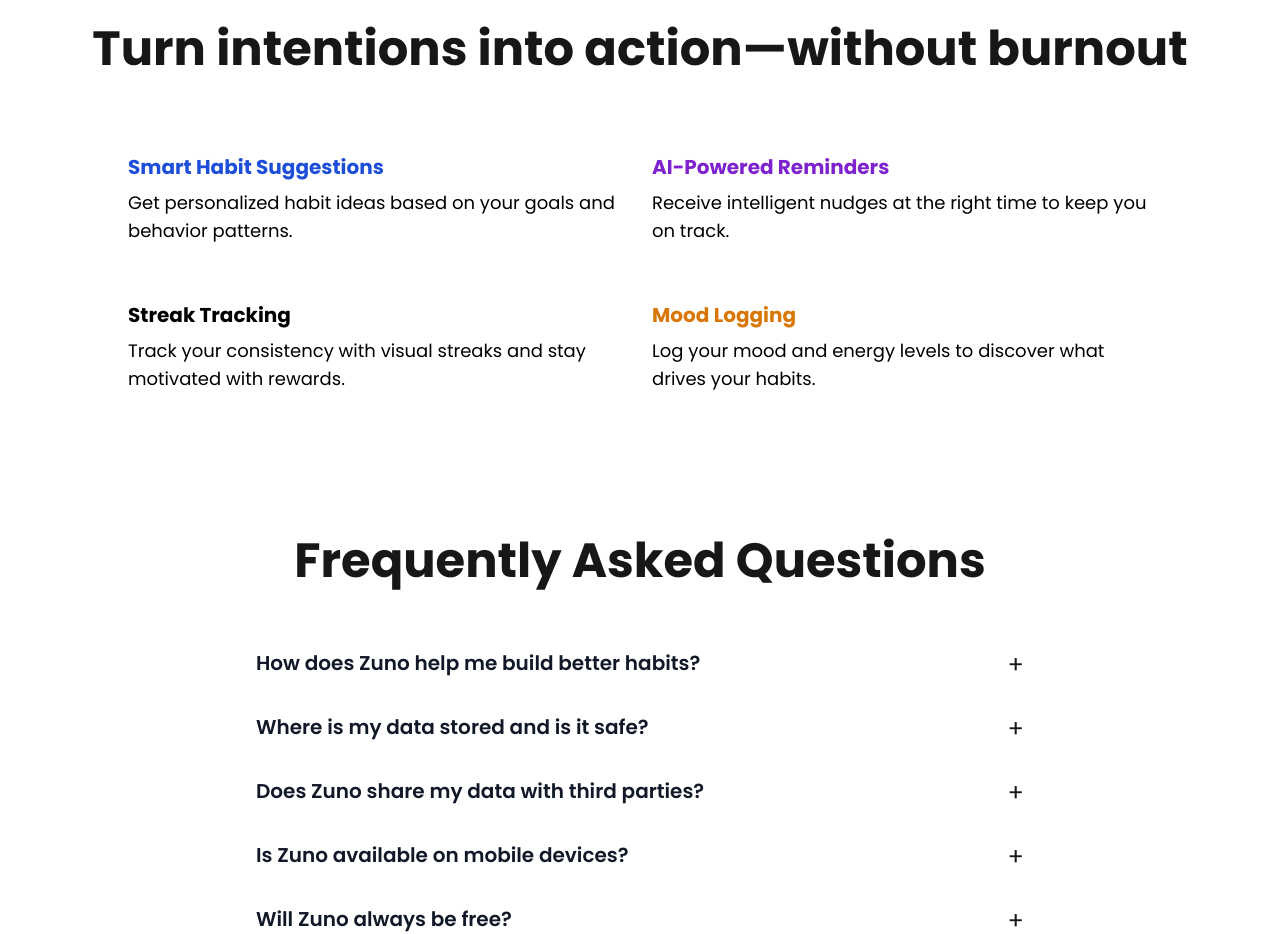
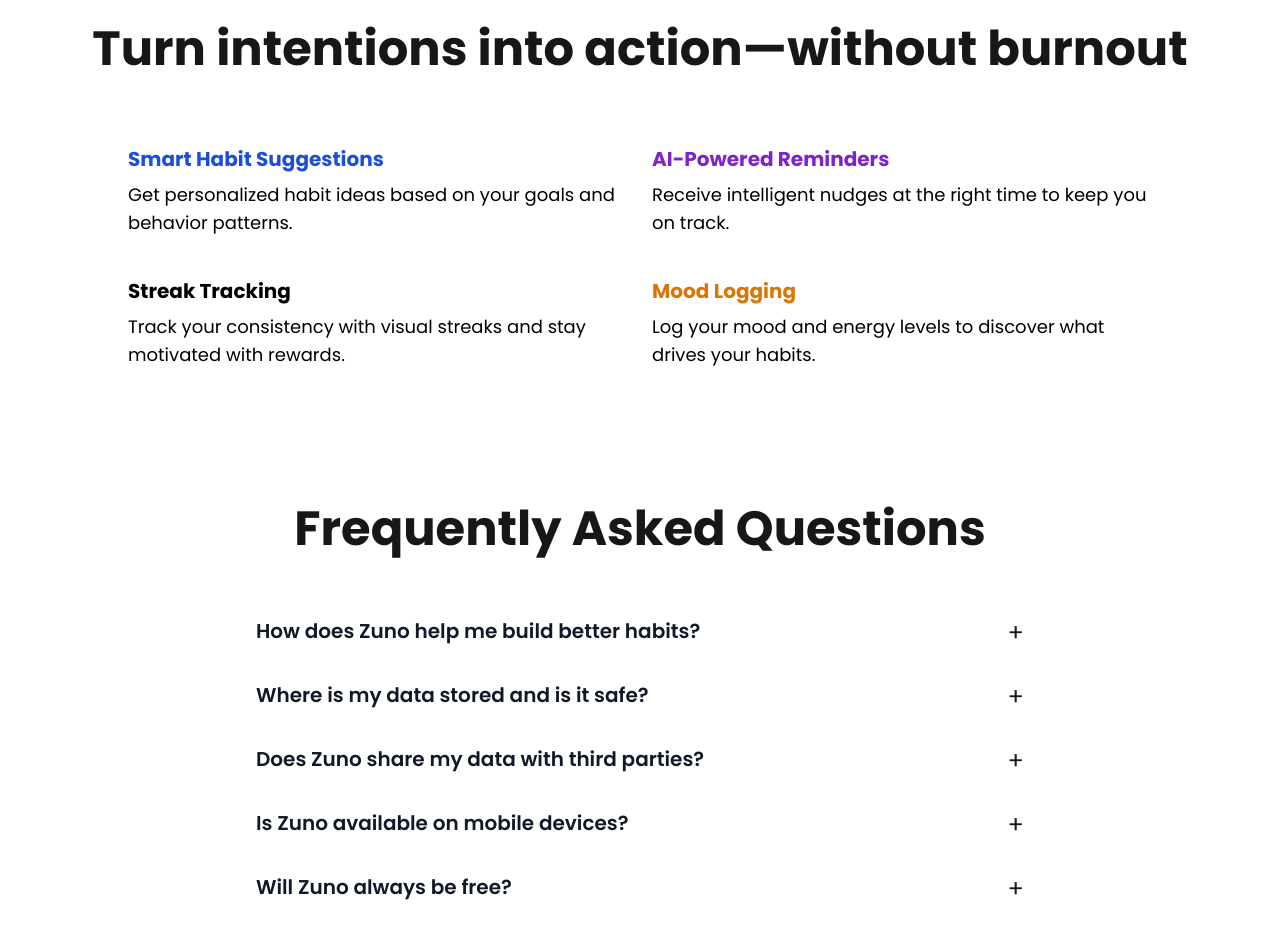
Before and after one commit to gyimadu/habit-tracker, a Next.js app: page / in a window 1280 px wide. Shown: the part 1020-1954 px from the top of the page. Built offline with nearby package versions, Linux system fonts and the light colour scheme.

Commit message:
updated feature section

```diff
--- a/src/app/page.tsx
+++ b/src/app/page.tsx
@@ -142,28 +142,28 @@
           </h2>
 
           <div className="grid grid-cols-1 md:grid-cols-2 gap-6 max-w-5xl mx-auto">
-            <div className="space-y-1 py-4">
+            <div className="space-y-1 py-2">
               <h3 className="text-xl mb-2 font-bold text-blue-700">Smart Habit Suggestions</h3>
               <p className="text-black text-lg">
                 Get personalized habit ideas based on your goals and behavior patterns.
               </p>
             </div>
 
-            <div className="space-y-1 py-4">
+            <div className="space-y-1 py-2">
               <h3 className="text-xl mb-2 font-bold text-purple-700">AI-Powered Reminders</h3>
               <p className="text-black text-lg">
                 Receive intelligent nudges at the right time to keep you on track.
               </p>
             </div>
 
-            <div className="space-y-1 py-4">
+            <div className="space-y-1 py-2">
               <h3 className="text-xl mb-2 font-bold text-black">Streak Tracking</h3>
               <p className="text-black text-lg">
                 Track your consistency with visual streaks and stay motivated with rewards.
               </p>
             </div>
 
-            <div className="space-y-1 py-4">
+            <div className="space-y-1 py-2">
               <h3 className="text-xl mb-2 font-bold text-amber-600">Mood Logging</h3>
               <p className="text-black text-lg">
                 Log your mood and energy levels to discover what drives your habits.
```
